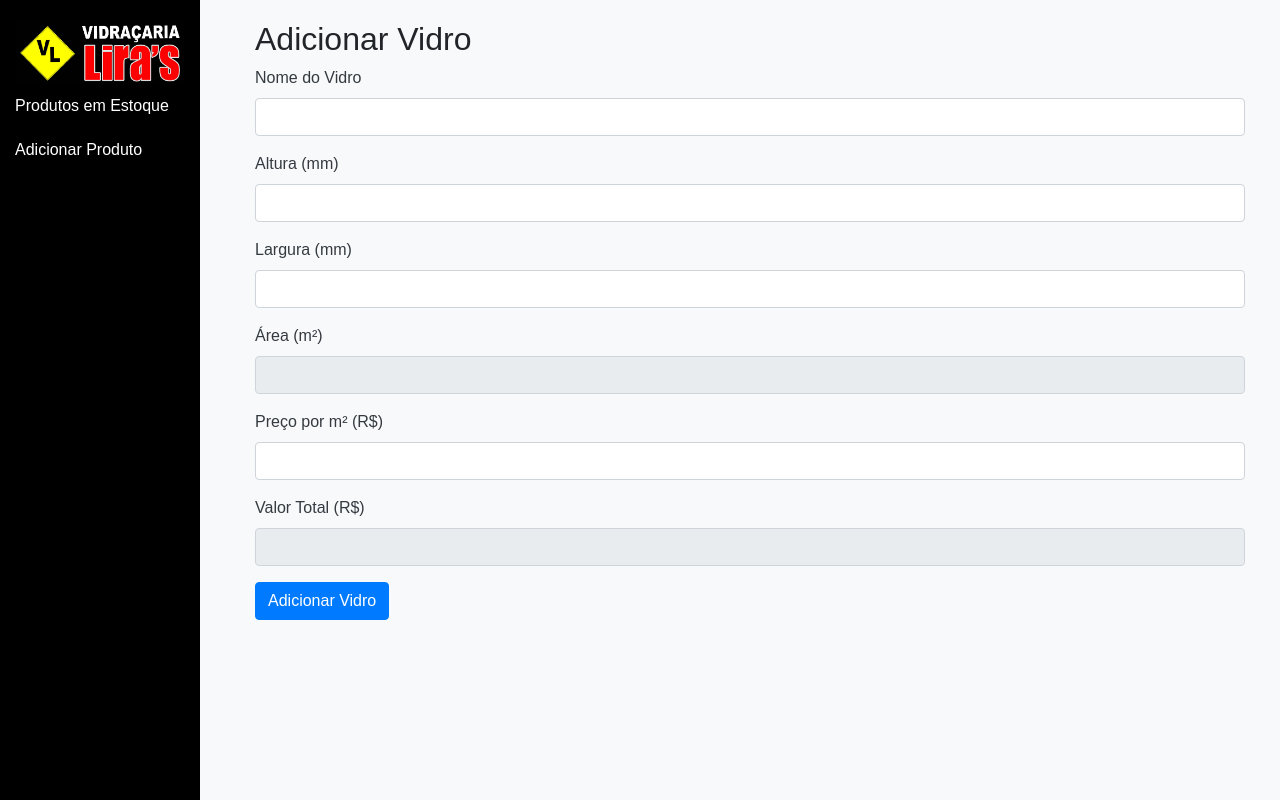
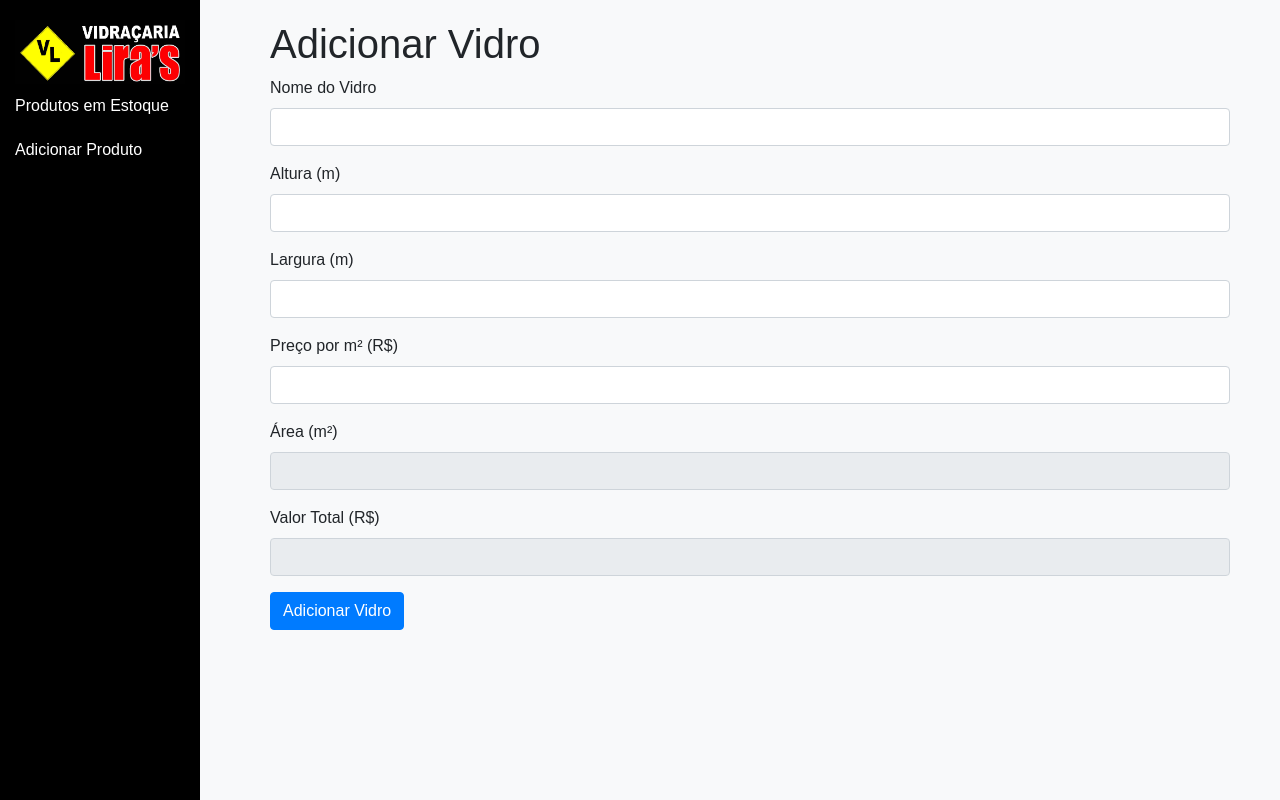
Before and after one commit to Elielton-Ferreira/liras_system, a Flask app: page /adicionar_vidro in a window 1280 px wide. Run offline with Flask 3, Linux system fonts and the light colour scheme; some libraries are stand-ins or nearby versions.

Commit message:
calculo matematico para area m² e valor total do vidro

```diff
--- a/templates/adicionar_vidro.html
+++ b/templates/adicionar_vidro.html
@@ -1,90 +1,51 @@
 {% extends 'base.html' %}
 
 {% block content %}
-    <h2>Adicionar Vidro</h2>
-
+    <div class="container">
+        <h1>Adicionar Vidro</h1>
         <form method="POST" action="/adicionar_vidro">
             <div class="form-group">
-            <label for="nome" class="text-dark">Nome do Vidro</label>
+                <label for="nome">Nome do Vidro</label>
                 <input type="text" class="form-control" id="nome" name="nome" required>
             </div>
             <div class="form-group">
-            <label for="altura" class="text-dark">Altura (mm)</label>
-            <input type="number" step="0.01" class="form-control" id="altura" name="altura" required oninput="calcularArea()">
+                <label for="altura">Altura (m)</label>
+                <input type="number" class="form-control" id="altura" name="altura" step="0.01" oninput="calcular()" required>
             </div>
             <div class="form-group">
-            <label for="largura" class="text-dark">Largura (mm)</label>
-            <input type="number" step="0.01" class="form-control" id="largura" name="largura" required oninput="calcularArea()">
+                <label for="largura">Largura (m)</label>
+                <input type="number" class="form-control" id="largura" name="largura" step="0.01" oninput="calcular()" required>
             </div>
             <div class="form-group">
-            <label for="area" class="text-dark">Área (m²)</label>
+                <label for="preco">Preço por m² (R$)</label>
+                <input type="number" class="form-control" id="preco" name="preco" step="0.01" oninput="calcular()" required>
+            </div>
+            <div class="form-group">
+                <label for="area">Área (m²)</label>
                 <input type="text" class="form-control" id="area" name="area" readonly>
             </div>
             <div class="form-group">
-            <label for="preco_m2" class="text-dark">Preço por m² (R$)</label>
-            <input type="number" step="0.01" class="form-control" id="preco_m2" name="preco_m2" required oninput="calcularArea()">
-        </div>
-        <div class="form-group">
-            <label for="valor_total" class="text-dark">Valor Total (R$)</label>
+                <label for="valor_total">Valor Total (R$)</label>
                 <input type="text" class="form-control" id="valor_total" name="valor_total" readonly>
             </div>
             <button type="submit" class="btn btn-primary">Adicionar Vidro</button>
         </form>
-
-    <!-- Modal para exibir mensagens -->
-    <div class="modal fade" id="mensagemModal" tabindex="-1" role="dialog" aria-labelledby="mensagemModalLabel" aria-hidden="true">
-        <div class="modal-dialog" role="document">
-            <div class="modal-content">
-                <div class="modal-header">
-                    <h5 class="modal-title" id="mensagemModalLabel">Mensagem</h5>
-                    <button type="button" class="close" data-dismiss="modal" aria-label="Close">
-                        <span aria-hidden="true">&times;</span>
-                    </button>
-                </div>
-                <div class="modal-body">
-                    {% with messages = get_flashed_messages(with_categories=true) %}
-                        {% if messages %}
-                            {% for category, message in messages %}
-                                <div class="alert alert-{{ category }}">{{ message }}</div>
-                            {% endfor %}
-                        {% endif %}
-                    {% endwith %}
-                </div>
-                <div class="modal-footer">
-                    <button type="button" class="btn btn-secondary" data-dismiss="modal">Fechar</button>
-                </div>
-            </div>
-        </div>
     </div>
 
     <script>
-        function calcularArea() {
-            let altura = parseFloat(document.getElementById('altura').value);
-            let largura = parseFloat(document.getElementById('largura').value);
+        function calcular() {
+            // Obtém os valores dos campos de altura, largura e preço
+            const altura = parseFloat(document.getElementById('altura').value) || 0;
+            const largura = parseFloat(document.getElementById('largura').value) || 0;
+            const preco = parseFloat(document.getElementById('preco').value) || 0;
 
-            if (!isNaN(altura) && !isNaN(largura) && altura > 0 && largura > 0) {
-                altura = altura / 1000;
-                largura = largura / 1000;
+            // Calcula a área
+            const area = altura * largura;
+            document.getElementById('area').value = area.toFixed(2); // Define o valor no campo de área
 
-                let area = altura * largura;
-                document.getElementById('area').value = area.toFixed(2);
-
-                let precoM2 = parseFloat(document.getElementById('preco_m2').value);
-                if (!isNaN(precoM2) && precoM2 > 0) {
-                    let valorTotal = area * precoM2;
-                    document.getElementById('valor_total').value = valorTotal.toFixed(2);
+            // Calcula o valor total
+            const valor_total = area * preco;
+            document.getElementById('valor_total').value = valor_total.toFixed(2); // Define o valor no campo de valor total
         }
-            } else {
-                document.getElementById('area').value = "0.00";
-                document.getElementById('valor_total').value = "0.00";
-            }
-        }
-
-        // Mostra o modal somente quando há mensagens
-        $(document).ready(function() {
-            {% if get_flashed_messages() %}
-                $('#mensagemModal').modal('show');
-            {% endif %}
-        });
     </script>
 {% endblock %}
```
Lines whose indentation alone changed are shown as unchanged.
